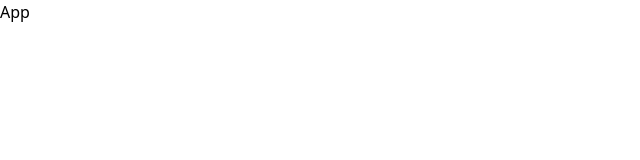
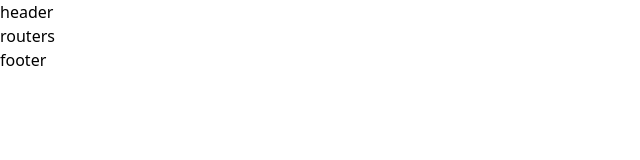
Before and after one commit to agaberr/doctime, a React (Vite) app in the folder frontend/: page / in a window 1280 px wide. Shown: the top 160 px of the page, without its empty margins (0-640 px from the left). Built offline with nearby package versions, Linux system fonts and the light colour scheme.

Commit message:
[FRONTEND] Add main layout (header, routers, footer)

```diff
--- a/frontend/src/App.jsx
+++ b/frontend/src/App.jsx
@@ -1,11 +1,12 @@
 import { useState } from 'react'
 import './App.css'
+import Layout from './layout/layout'
 
 function App() {
 
   return (
     <>
-      <h1>App</h1>
+      <Layout />
     </>
   )
 }
--- /dev/null
+++ b/frontend/src/components/Footer/footer.jsx
@@ -0,0 +1,11 @@
+import React from 'react'
+
+const footer = () => {
+  return (
+    <div>
+      footer
+    </div>
+  )
+}
+
+export default footer
--- /dev/null
+++ b/frontend/src/components/Header/header.jsx
@@ -0,0 +1,11 @@
+import React from 'react'
+
+const header = () => {
+  return (
+    <div>
+      header
+    </div>
+  )
+}
+
+export default header
--- /dev/null
+++ b/frontend/src/layout/layout.jsx
@@ -0,0 +1,19 @@
+import React from 'react'
+
+import Header from "../components/Header/header";
+import Footer from "../components/Footer/footer";
+import Routers from "../routes/Routers";
+
+const layout = () => {
+  return (
+    <>
+    <Header />
+    <main>
+      <Routers />
+    </main>
+    <Footer />
+    </>
+  )
+}
+
+export default layout
--- /dev/null
+++ b/frontend/src/routes/Routers.jsx
@@ -0,0 +1,11 @@
+import React from 'react'
+
+const Routes = () => {
+  return (
+    <div>
+      routers
+    </div>
+  )
+}
+
+export default Routes
```
